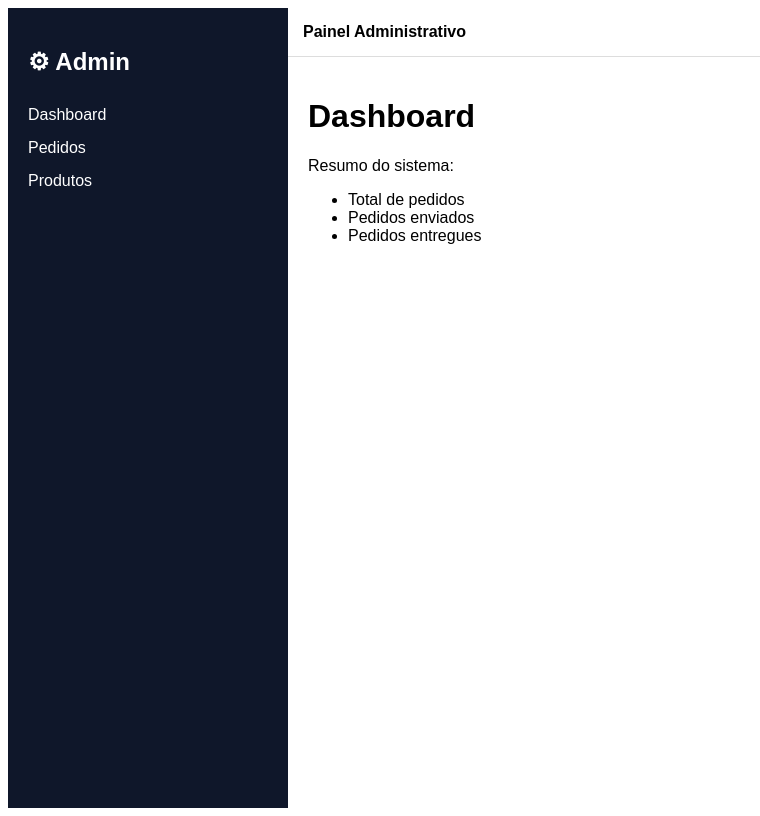
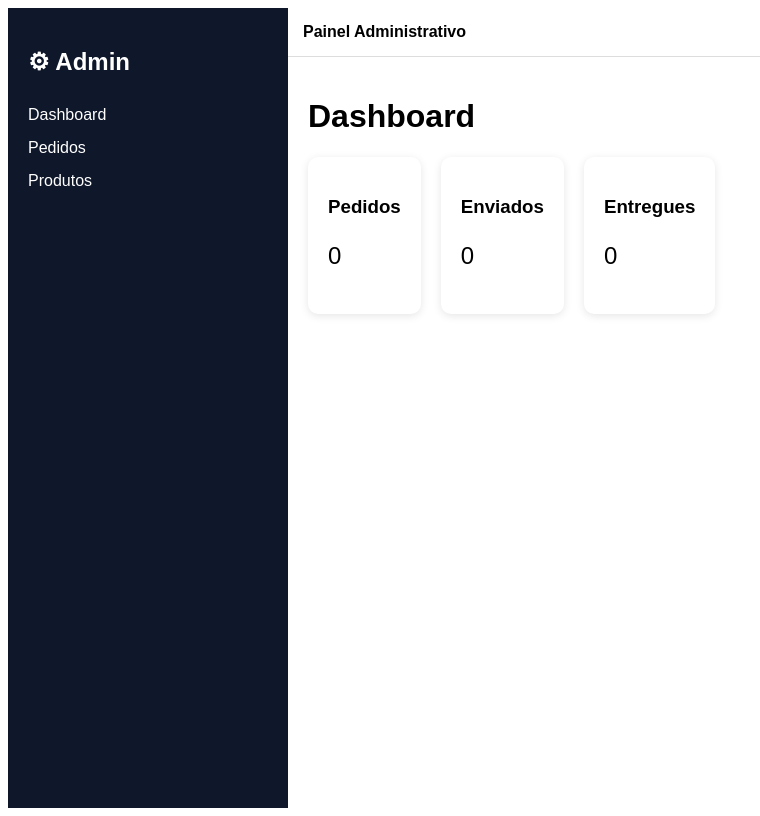
Before and after one commit to encarteproaves/encarteproaves, a Next.js app: page /admin in a window 1280 px wide. Shown: the whole page, without its empty margins (0-760 px from the left). Built offline with nearby package versions, Linux system fonts and the light colour scheme.

Commit message:
Update page.js

```diff
--- a/app/admin/page.js
+++ b/app/admin/page.js
@@ -1,15 +1,45 @@
+"use client";
+
+import { useEffect, useState } from "react";
+
 export default function AdminPage() {
+  const [pedidos, setPedidos] = useState([]);
+
+  useEffect(() => {
+    fetch("/api/pedido")
+      .then(res => res.json())
+      .then(data => setPedidos(data));
+  }, []);
+
+  const total = pedidos.length;
+  const enviados = pedidos.filter(p => p.status === "Enviado").length;
+  const entregues = pedidos.filter(p => p.status === "Entregue").length;
+
   return (
     <div>
       <h1>Dashboard</h1>
 
-      <p>Resumo do sistema:</p>
+      <div style={{ display: "flex", gap: "20px", marginTop: "20px" }}>
 
-      <ul>
-        <li>Total de pedidos</li>
-        <li>Pedidos enviados</li>
-        <li>Pedidos entregues</li>
-      </ul>
+        <Card title="Pedidos" value={total} />
+        <Card title="Enviados" value={enviados} />
+        <Card title="Entregues" value={entregues} />
+
+      </div>
     </div>
   );
 }
+
+function Card({ title, value }) {
+  return (
+    <div style={{
+      background: "#fff",
+      padding: "20px",
+      borderRadius: "10px",
+      boxShadow: "0 2px 8px rgba(0,0,0,0.1)"
+    }}>
+      <h3>{title}</h3>
+      <p style={{ fontSize: "24px" }}>{value}</p>
+    </div>
+  );
+}
```
